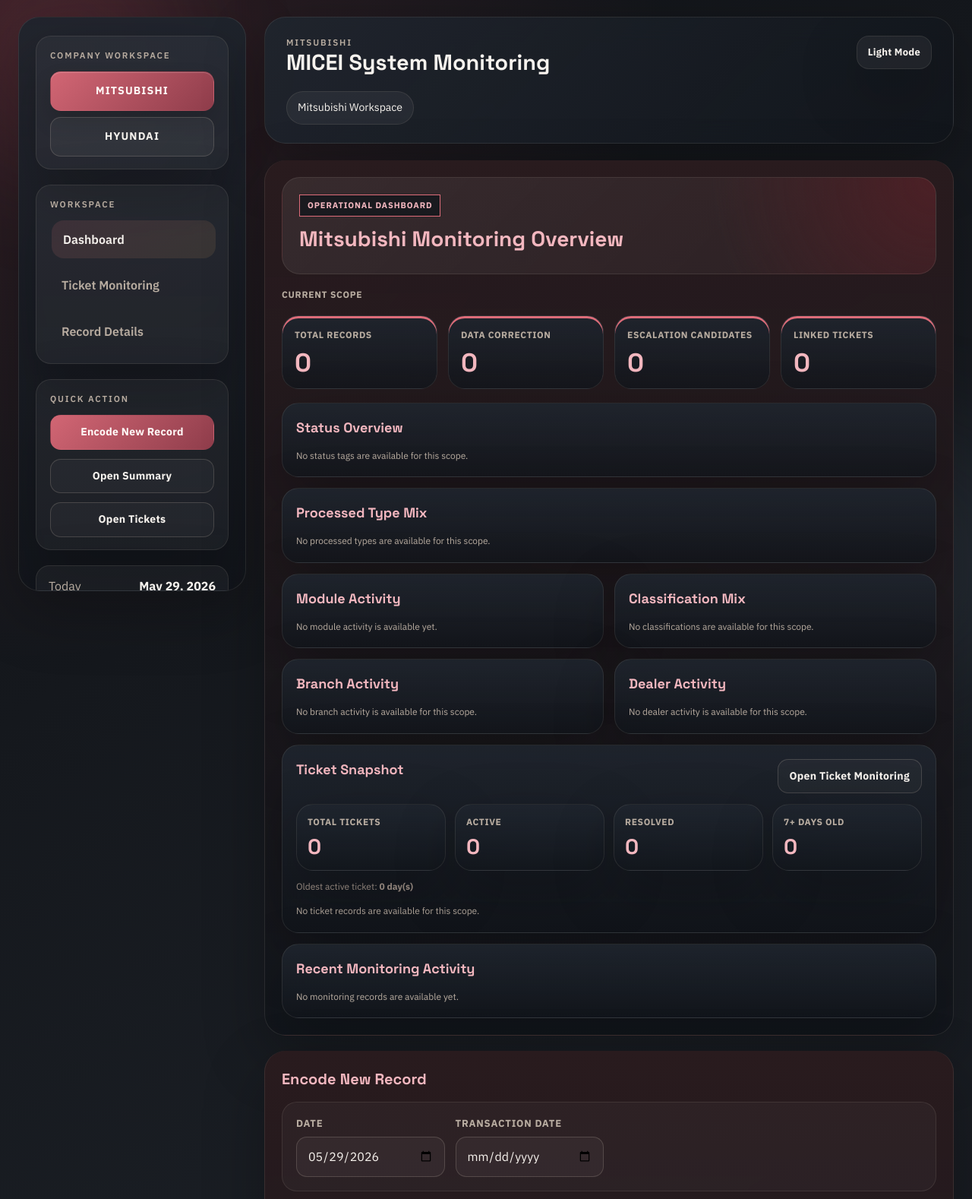
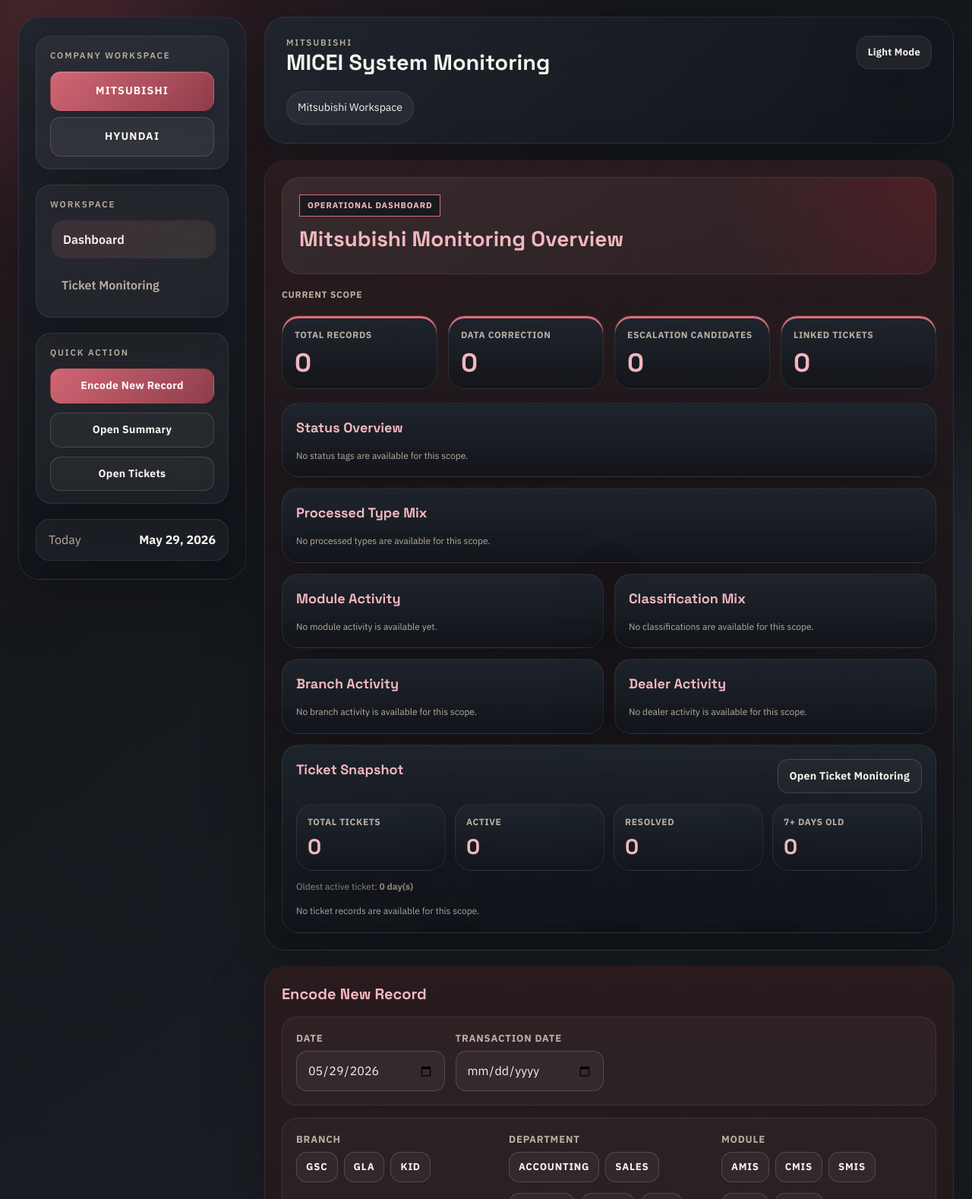
Before and after one commit to Wysi-Chel/system_monitoring_test, a PHP site: page /system_monitoring/ in a window 1280 px wide. Shown: the top 1578 px of the page at 76% size. Run offline with PHP 8.4, Linux system fonts and the light colour scheme; data that the repository does not hold is empty.

Commit message:
removed some stuff

```diff
--- a/includes/monitoring_helpers.php
+++ b/includes/monitoring_helpers.php
@@ -566,7 +566,6 @@ function buildMonitoringDashboardData(
         "module_breakdown" => buildDashboardBreakdownItems($moduleCounts, $totalRecords, 6),
         "branch_breakdown" => buildDashboardBreakdownItems($branchCounts, $totalRecords, 6),
         "dealer_breakdown" => buildDashboardBreakdownItems($dealerCounts, $totalRecords, 6),
-        "recent_records" => array_slice($records, 0, 6),
     ];
 }
 
--- a/includes/partials/dashboard.php
+++ b/includes/partials/dashboard.php
@@ -1,6 +1,5 @@
 <?php
 $dashboardMetrics = $dashboardData["metrics"] ?? [];
-$recentDashboardRecords = $dashboardData["recent_records"] ?? [];
 $dashboardDataCorrectionUrl = buildUrl("index.php", $listQueryParams, [
     "data_correction" => 1,
     "escalation" => null,
@@ -168,71 +167,5 @@ $renderDashboardBreakdown = static function (array $items, string $emptyMessage)
         </article>
         <?php endif; ?>
 
-        <article class="dashboard-panel dashboard-panel-wide">
-            <div class="dashboard-panel-header">
-                <div>
-                    <h3>Recent Monitoring Activity</h3>
-                </div>
-            </div>
-
-            <?php if ($recentDashboardRecords === []): ?>
-            <p class="dashboard-empty-state">No monitoring records are available yet.</p>
-            <?php else: ?>
-            <div class="dashboard-activity-list">
-                <?php foreach ($recentDashboardRecords as $row): ?>
-                    <?php
-                    $identificationNumber = trim((string) ($row["identification_number"] ?? ""));
-                    $recordUrl = $identificationNumber !== ""
-                        ? buildUrl("monitoring_record.php", $listQueryParams, ["identification_number" => $identificationNumber])
-                        : "";
-                    $activityTitle = trim((string) ($row["user_name"] ?? ""));
-                    if ($activityTitle === "") {
-                        $activityTitle = trim((string) ($row["client_name"] ?? ""));
-                    }
-                    if ($activityTitle === "") {
-                        $activityTitle = "Unassigned";
-                    }
-                    $statusTags = splitMultiValueText($row["status"] ?? "");
-                    if ($statusTags === []) {
-                        $statusTags = ["No Status"];
-                    }
-                    $ticketValue = trim((string) ($row["ticket"] ?? ""));
-                    $metaParts = array_filter([
-                        formatDisplayDate((string) ($row["date_recorded"] ?? "")),
-                        trim((string) ($row["module"] ?? "")),
-                        trim((string) ($row["dealer"] ?? "")),
-                        trim((string) ($row["branch"] ?? "")),
-                    ]);
-                    ?>
-                <div class="dashboard-activity-item">
-                    <div class="dashboard-activity-main">
-                        <?php if ($recordUrl !== ""): ?>
-                        <a href="<?= e($recordUrl) ?>" class="dashboard-activity-id"><?= e($identificationNumber) ?></a>
-                        <?php else: ?>
-                        <span class="dashboard-activity-id"><?= e($identificationNumber !== "" ? $identificationNumber : "No ID") ?></span>
-                        <?php endif; ?>
-
-                        <div class="dashboard-activity-title"><?= e(uppercaseText($activityTitle)) ?></div>
-                        <div class="dashboard-activity-meta"><?= e(implode(" / ", $metaParts)) ?></div>
-                    </div>
-
-                    <div class="dashboard-activity-tags">
-                        <?php foreach ($statusTags as $statusTag): ?>
-                        <span class="dashboard-chip"><?= e(uppercaseText($statusTag)) ?></span>
-                        <?php endforeach; ?>
-
-                        <?php if (((int) ($row["data_correction_offense_count"] ?? 0)) >= 3): ?>
-                        <span class="dashboard-chip alert">3+ DATA CORRECTIONS</span>
-                        <?php endif; ?>
-
-                        <?php if ($ticketValue !== ""): ?>
-                        <span class="dashboard-chip ticket">TICKET <?= e(uppercaseText($ticketValue)) ?></span>
-                        <?php endif; ?>
-                    </div>
-                </div>
-                <?php endforeach; ?>
-            </div>
-            <?php endif; ?>
-        </article>
     </div>
 </section>
--- a/includes/partials/page_header.php
+++ b/includes/partials/page_header.php
@@ -14,7 +14,6 @@ $encodeRecordUrl = $currentScript === "index.php"
 $summaryUrl = $currentScript === "index.php"
     ? "#summary-section"
     : $monitoringHomeUrl . "#summary-section";
-$recordLookupUrl = buildUrl("monitoring_record.php", ["company" => $company["key"]]);
 $ticketNavUrl = $ticketMonitoringUrl ?? buildUrl("ticket_monitoring.php", ["company" => $company["key"]]);
 $promotionUrl = buildUrl("promote_to_live.php", ["company" => $company["key"]]);
 
@@ -29,11 +28,6 @@ $navItems = [
         "href" => $ticketNavUrl,
         "script" => "ticket_monitoring.php",
         "visible" => companySupportsTicketMonitoring($company),
-    ],
-    [
-        "label" => "Record Details",
-        "href" => $recordLookupUrl,
-        "script" => "monitoring_record.php",
     ],
     [
         "label" => "Promote To Live",
```
